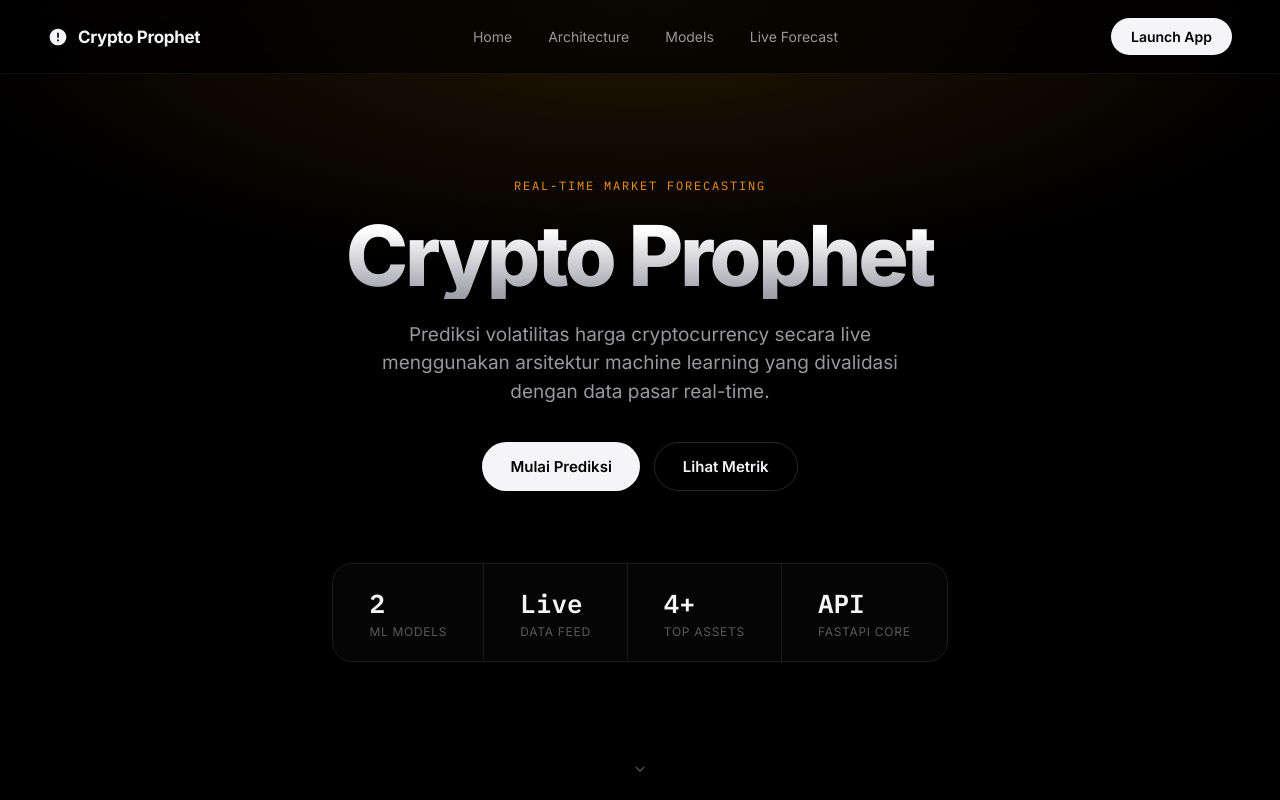
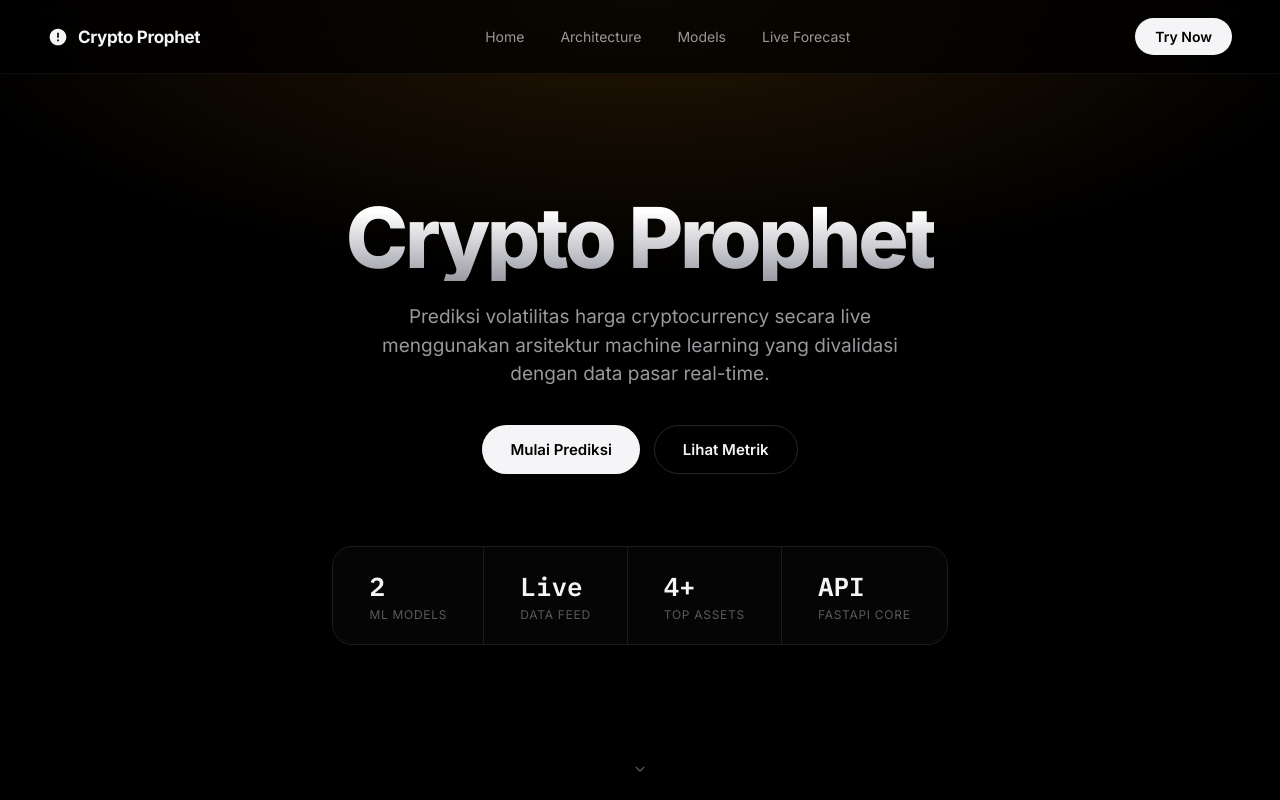
Before and after one commit to dimssrmdn01/crypto-prophet-dashboard, a plain HTML site: page index.html in a window 1280 px wide. Shown: the top 800 px of the page. Drawn offline with Linux system fonts and the light colour scheme.

Commit message:
Change button label for app launch
Updated button text from 'Launch App' to 'Try Now'.

```diff
--- a/index.html
+++ b/index.html
@@ -229,11 +229,10 @@
     <a href="#technology">Models</a>
     <a href="#predict">Live Forecast</a>
   </div>
-  <a href="#predict" class="try-btn">Launch App</a>
+  <a href="#predict" class="try-btn">Try Now</a>
 </nav>
 
 <section class="hero" id="home">
-  <div class="eyebrow">Real-Time Market Forecasting</div>
   <h1>Crypto Prophet</h1>
   <p>Prediksi volatilitas harga cryptocurrency secara live menggunakan arsitektur machine learning yang divalidasi dengan data pasar real-time.</p>
   <div class="hero-ctas">
```
